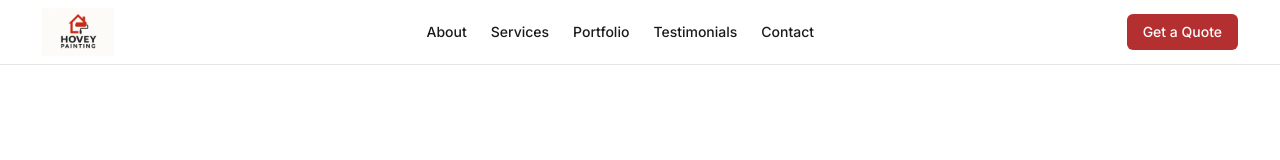
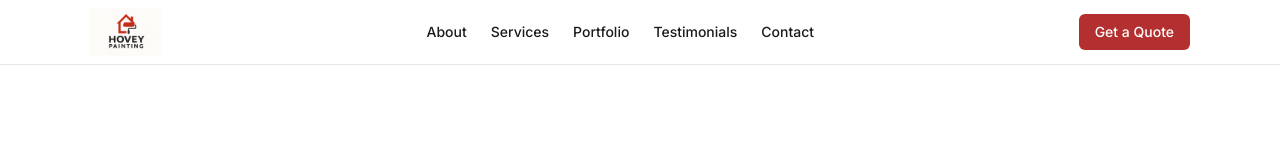
Before and after one commit to azrealjames/hoveypainting, a Next.js app: page / in a window 1280 px wide. Shown: the top 160 px of the page. Built offline with nearby package versions, Linux system fonts and the light colour scheme.

Commit message:
fix: fix container centering in Tailwind CSS v4
Remove duplicate globals.css, move container styles for specificity,
and add!important to override defaults.

Co-authored-by: James R Duran <26424641+azrealjames@users.noreply.github.com>

```diff
--- a/app/globals.css
+++ b/app/globals.css
@@ -82,16 +82,6 @@
 }
 
 @theme inline {
-  /* Container configuration for centering */
-  --container-center: true;
-  --container-padding: 1rem;
-  --container-padding-md: 2rem;
-  --container-max-width-sm: 640px;
-  --container-max-width-md: 768px;
-  --container-max-width-lg: 1024px;
-  --container-max-width-xl: 1280px;
-  --container-max-width-2xl: 1400px;
-
   --color-background: var(--background);
   --color-foreground: var(--foreground);
   --color-card: var(--card);
@@ -144,23 +134,6 @@
     @apply bg-background text-foreground;
   }
 
-  /* Container centering */
-  .container {
-    margin-left: auto;
-    margin-right: auto;
-    padding-left: 1rem;
-    padding-right: 1rem;
-    width: 100%;
-    max-width: 1400px;
-  }
-
-  @media (min-width: 768px) {
-    .container {
-      padding-left: 2rem;
-      padding-right: 2rem;
-    }
-  }
-
   /* Add visible focus indicators for keyboard navigation */
   *:focus-visible {
     @apply outline-2 outline-offset-2 outline-primary;
@@ -169,6 +142,45 @@
   a:focus-visible,
   button:focus-visible {
     @apply outline-2 outline-offset-2 outline-primary;
+  }
+}
+
+/* Container centering - placed outside @layer for higher specificity */
+.container {
+  width: 100% !important;
+  max-width: 1400px !important;
+  margin-left: auto !important;
+  margin-right: auto !important;
+  padding-left: 1rem !important;
+  padding-right: 1rem !important;
+  box-sizing: border-box !important;
+}
+
+@media (min-width: 640px) {
+  .container {
+    padding-left: 1.5rem !important;
+    padding-right: 1.5rem !important;
+  }
+}
+
+@media (min-width: 768px) {
+  .container {
+    padding-left: 2rem !important;
+    padding-right: 2rem !important;
+  }
+}
+
+@media (min-width: 1024px) {
+  .container {
+    padding-left: 4rem !important;
+    padding-right: 4rem !important;
+  }
+}
+
+@media (min-width: 1280px) {
+  .container {
+    padding-left: 5rem !important;
+    padding-right: 5rem !important;
   }
 }
 
--- a/package.json
+++ b/package.json
@@ -10,6 +10,7 @@
   },
   "dependencies": {
     "@hookform/resolvers": "^3.9.1",
+    "@pinia/colada": "latest",
     "@radix-ui/react-accordion": "1.2.2",
     "@radix-ui/react-alert-dialog": "1.1.4",
     "@radix-ui/react-aspect-ratio": "1.1.1",
@@ -40,6 +41,7 @@
     "@tailwindcss/postcss": "^4.1.9",
     "@vercel/analytics": "1.3.1",
     "@vercel/speed-insights": "1.0.14",
+    "@vue/compiler-sfc": "latest",
     "class-variance-authority": "^0.7.1",
     "clsx": "^2.1.1",
     "cmdk": "1.0.4",
@@ -51,6 +53,7 @@
     "next": "16.0.10",
     "next-themes": "^0.4.4",
     "nodemailer": "^6.9.15",
+    "pinia": "latest",
     "react": "^19.0.0",
     "react-day-picker": "9.8.0",
     "react-dom": "^19.0.0",
```
Also changed, not shown: 2 other files (tests, documents, lock files or other folders).
